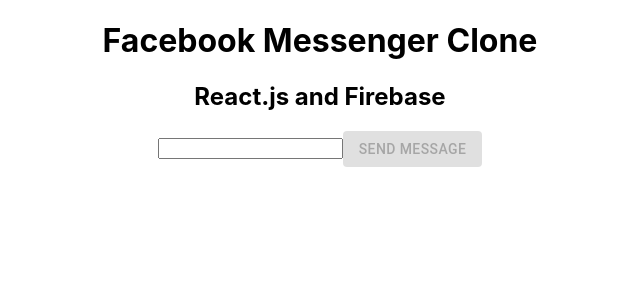
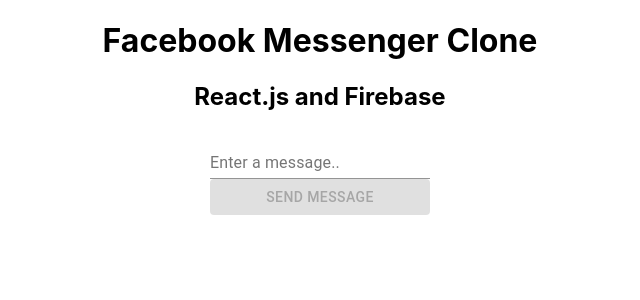
Before and after one commit to michaeldilulo/Facebook-Messenger, a React (Create React App) app: page / in a window 1280 px wide. Shown: the top 300 px of the page, without its empty margins (320-960 px from the left). Built offline with nearby package versions, Linux system fonts and the light colour scheme.

Commit message:
Message.js Component / Message display to screen

```diff
--- a/src/App.js
+++ b/src/App.js
@@ -1,8 +1,10 @@
+import { FormControl, Input, InputLabel } from '@material-ui/core';
 import Button from '@material-ui/core/Button/Button';
 import React, { useState } from 'react';
 import './App.css';
+import Message from './Message';
 
-function App() {
+function App(props) {
   const [input, setInput] = useState('')
   const [messages, setMessages] = useState([])
 
@@ -22,13 +24,16 @@
       <h2>React.js and Firebase</h2>
 
       <form>
-        <input value={input} onChange={event => setInput(event.target.value)} />
-        <Button variant="contained" color="primary" disabled={!input} onClick={sendMessage} type="submit">Send Message</Button>
+        <FormControl>
+          <InputLabel>Enter a message..</InputLabel>
+          <Input value={input} onChange={event => setInput(event.target.value)} />
+          <Button variant="contained" color="primary" disabled={!input} onClick={sendMessage} type="submit">Send Message</Button>
+        </FormControl>
       </form>
 
       {
         messages.map(message => (
-          <p>{message}</p>
+          <Message text={message} />
         )
         )
       }
--- /dev/null
+++ b/src/Message.js
@@ -0,0 +1,11 @@
+import React from 'react'
+
+function Message(props) {
+    return (
+        <div>
+            <p>{props.text}</p>
+        </div>
+    )
+}
+
+export default Message
```
